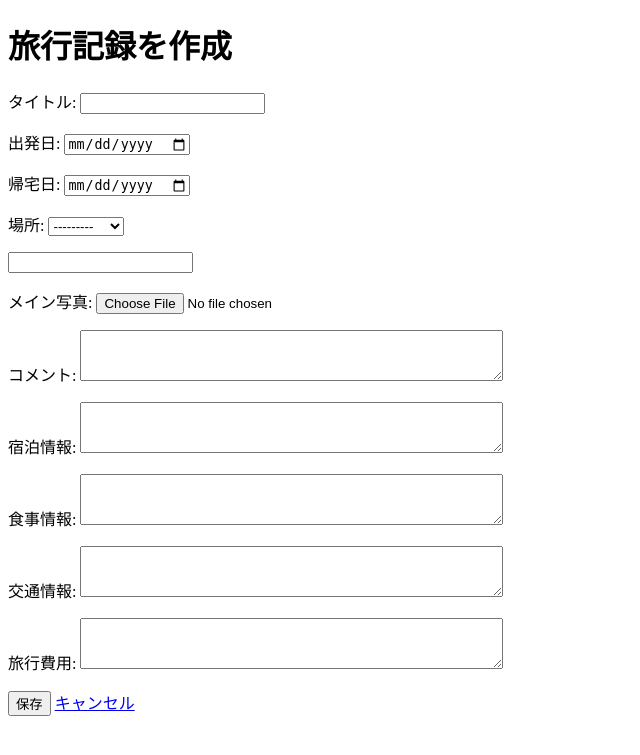
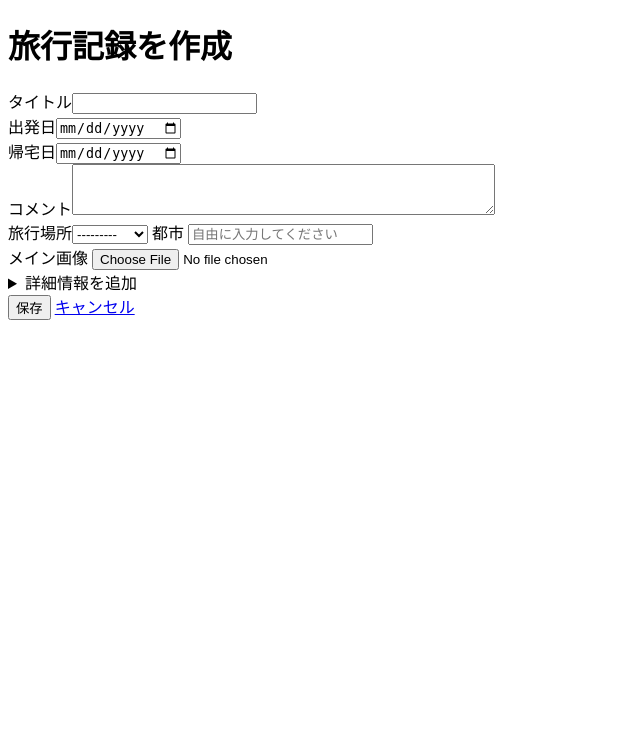
Before and after one commit to chiro-ym/MyTravelBook, a Django app: page /create_travel_record/ in a window 1280 px wide. Shown: the top 755 px of the page, without its empty margins (0-640 px from the left). Run offline with Django 5.2, Linux system fonts and the light colour scheme; the visitor is signed in with stand-in values (Sample User, id 1); data comes from the database, SQL or seed files in the repository.

Commit message:
旅行記録の修正

```diff
--- a/MyTravelBook/mytravelbook/app/forms.py
+++ b/MyTravelBook/mytravelbook/app/forms.py
@@ -108,7 +108,7 @@ class CustomPasswordChangeForm(PasswordChangeForm):
 
 class TravelRecordForm(forms.ModelForm):
     title = forms.CharField(required=True, max_length=100, label="タイトル")
-    prefecture = forms.ModelChoiceField(queryset=Prefecture.objects.all(), required=False, label="場所")
+    prefecture = forms.ModelChoiceField(queryset=Prefecture.objects.all(), required=False, label="旅行場所")
     city = forms.CharField(required=False, max_length=100,label="")
     start_date = forms.DateField(required=False, widget=forms.DateInput(attrs={'type': 'date'}), label="出発日")
     end_date = forms.DateField(required=False, widget=forms.DateInput(attrs={'type': 'date'}), label="帰宅日")
--- a/MyTravelBook/mytravelbook/app/templates/create_travel_record.html
+++ b/MyTravelBook/mytravelbook/app/templates/create_travel_record.html
@@ -10,7 +10,29 @@
     <h1>旅行記録を作成</h1>
     <form method="POST" enctype="multipart/form-data">
         {% csrf_token %}
-        {{ form.as_p }}
+
+        {{ form.title.label }}{{ form.title }}<br>
+        {{ form.start_date.label }}{{ form.start_date }}<br>
+        {{ form.end_date.label }}{{ form.end_date }}<br>
+        {{ form.comment.label }}{{ form.comment }}<br>
+        {{ form.prefecture.label }}{{ form.prefecture }}
+        <label for="city">都市</label>
+        <input type="text" id="city" name="city" placeholder="自由に入力してください" required><br>
+
+        <label for="main_photo_url">メイン画像</label>
+        <input type="file" id="main_photo_url" name="main_photo_url"><br>
+
+
+        <details>
+            <summary>詳細情報を追加</summary>
+
+            {{ form.accommodation_info.label }}{{ form.accommodation_info }}<br>
+            {{ form.meal_info.label }}{{ form.meal_info }}<br>
+            {{ form.transport_info.label }}{{ form.transport_info }}<br>
+            {{ form.cost_info.label }}{{ form.cost_info }}<br>
+
+        </details>
+
         <button type="submit">保存</button>
         <a href="{% url 'travel_list' %}">キャンセル</a>
 
--- a/MyTravelBook/mytravelbook/app/templates/travel_detail.html
+++ b/MyTravelBook/mytravelbook/app/templates/travel_detail.html
@@ -28,7 +28,7 @@
 
     {% load static %}
     <h2>{{ travel_record.title }}</h2>
-    <p>旅行先: {{ travel_record.destination }}</p>
+    <p>旅行先: {{ travel_record.prefecture }} {{ travel_record.city }}</p>
     <p>出発日: {{ travel_record.start_date }}</p>
     <p>終了日: {{ travel_record.end_date }}</p>
 
```
Also changed, not shown: MyTravelBook/mytravelbook/media/photos/jiro.jpg (added).
